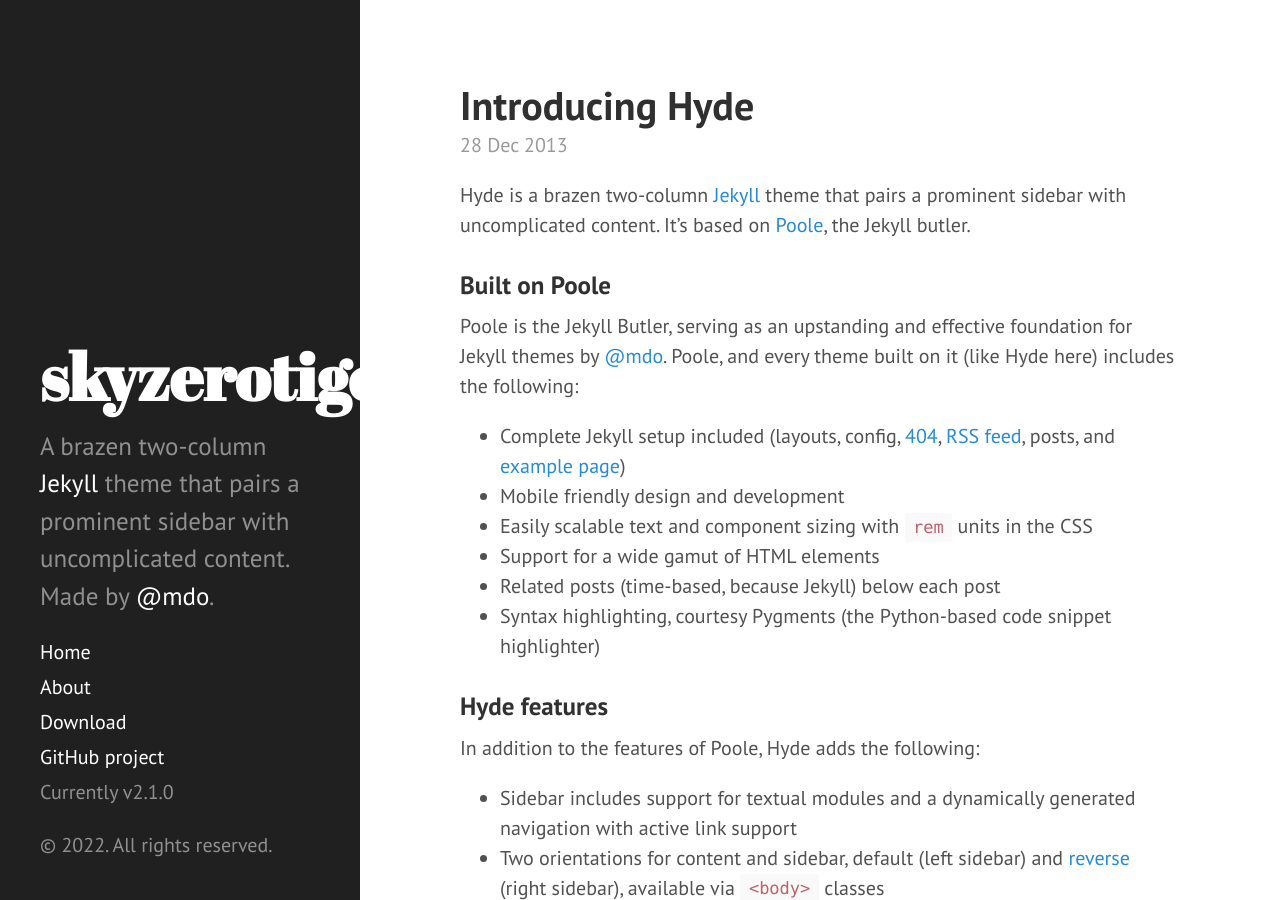
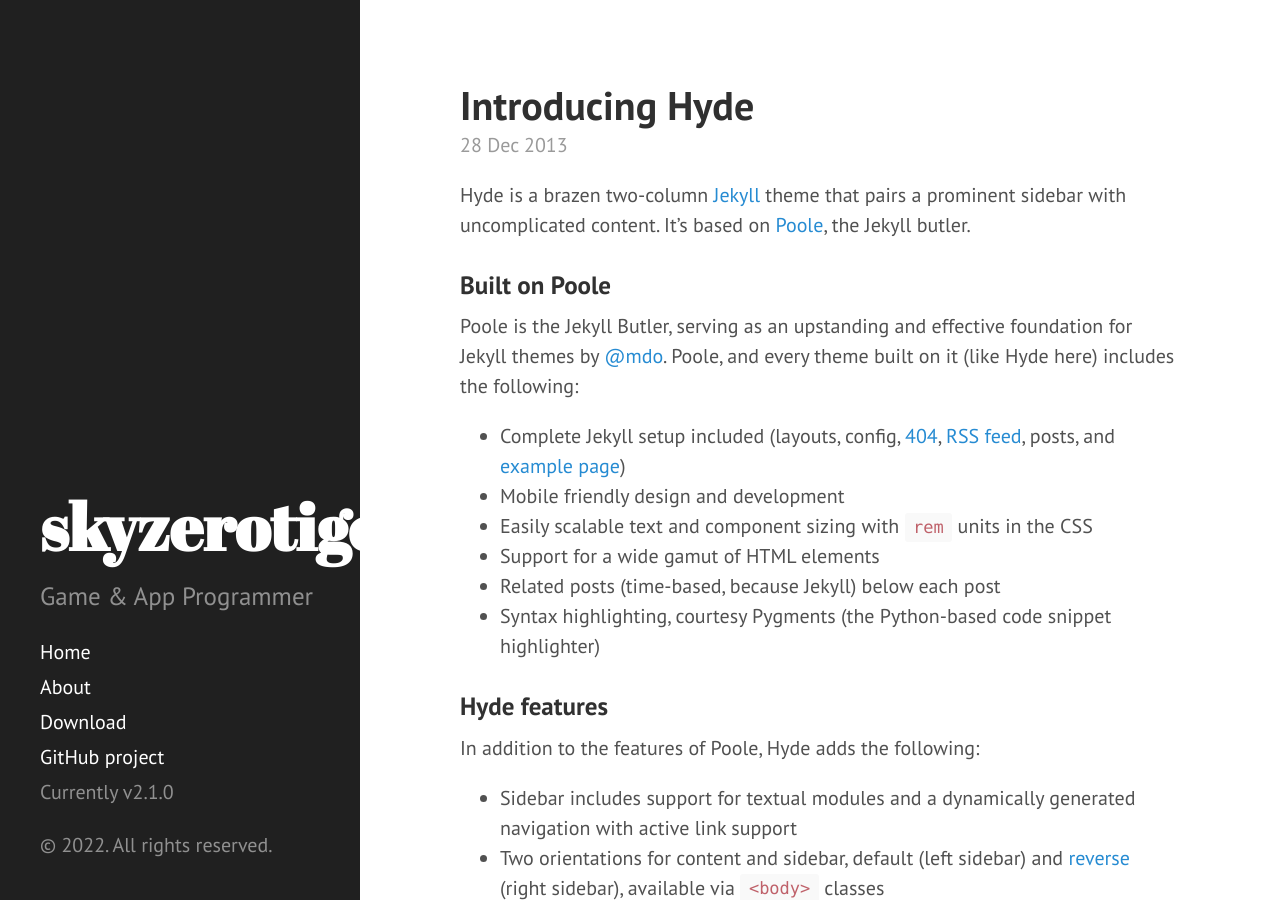
Before and after one commit to skyzerotiger/skyzerotiger.github.io, a Jekyll site: the page built from index.html, in a window 1280 px wide and 900 px high. Built offline with Jekyll 4.4.1, drawn with Linux system fonts in a browser that asks for light colours; Markdown is read by kramdown in place of the engine named in the settings; the list of posts is cut into pages by our own code.

Commit message:
Update _config.yml

```diff
--- a/_config.yml
+++ b/_config.yml
@@ -9,7 +9,7 @@
 # Setup
 title:            skyzerotiger
 tagline:          'A Jekyll theme'
-description:      'A brazen two-column <a href="http://jekyllrb.com" target="_blank">Jekyll</a> theme that pairs a prominent sidebar with uncomplicated content. Made by <a href="https://twitter.com/mdo" target="_blank">@mdo</a>.'
+description:      'Game & App Programmer'
 url:              http://skyzerotiger.com
 baseurl:          /
 
```
